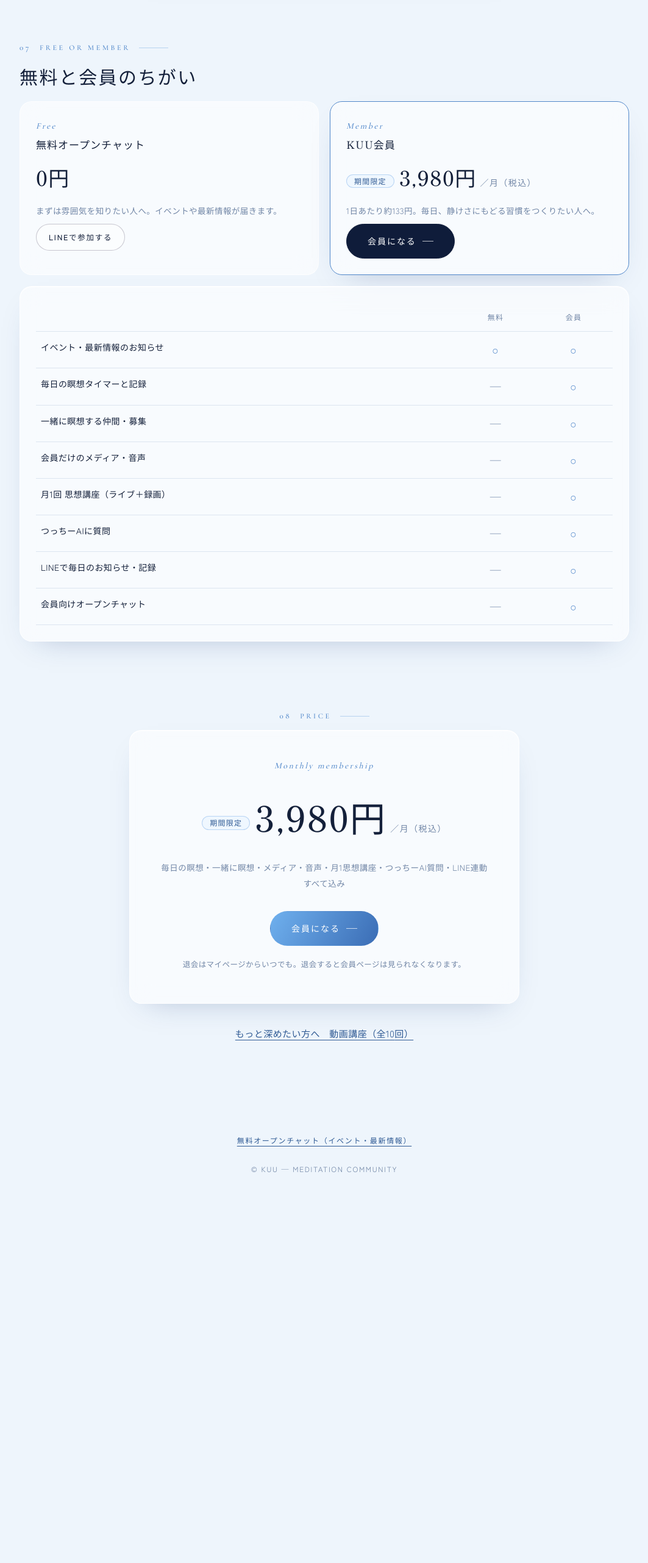
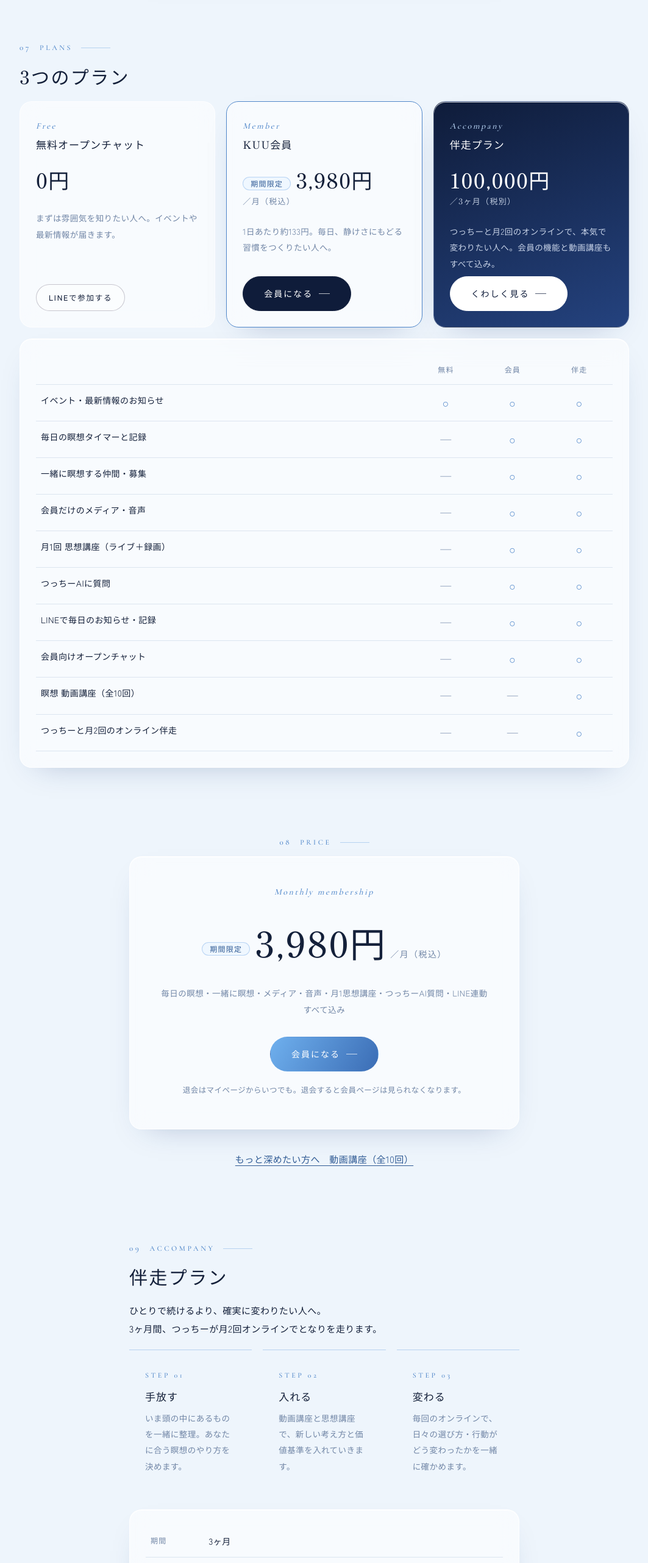
Before and after one commit to wclosetk8114-collab/meisou-community, a Next.js app: page / in a window 1280 px wide. Shown: the part 4484-7047 px from the top of the page at 61% size, without its empty margins (108-1171 px from the left). Before the commit the page ends 6522 px from the top, so only its background shows below. Built offline with nearby package versions, Linux system fonts and the light colour scheme.

Commit message:
伴走プラン（3ヶ月10万円・税別）を追加、3つのプラン比較に

```diff
--- a/app/globals.css
+++ b/app/globals.css
@@ -179,3 +179,7 @@
 .hdr.dark .nav a{color:rgba(235,243,255,.85)}
 .hdr.dark .nav a:hover{background:rgba(255,255,255,.1);color:#fff}
 .logo b{font-family:"Cormorant Garamond","Shippori Mincho",serif;font-size:22px;letter-spacing:.32em;font-weight:500}
+
+.plans .price small{display:block;margin:6px 0 0;font-size:13px}
+.plans .card{display:flex;flex-direction:column}
+.plans .card .btn{margin-top:auto;align-self:flex-start}
--- a/app/page.tsx
+++ b/app/page.tsx
@@ -12,15 +12,17 @@
   { t: "LINEでつながる", d: "毎晩のお知らせ、「瞑想した」で記録、質問もLINEから。続ける仕組みが手のひらに。" },
 ];
 
-const compare: [string, boolean, boolean][] = [
-  ["イベント・最新情報のお知らせ", true, true],
-  ["毎日の瞑想タイマーと記録", false, true],
-  ["一緒に瞑想する仲間・募集", false, true],
-  ["会員だけのメディア・音声", false, true],
-  ["月1回 思想講座（ライブ＋録画）", false, true],
-  ["つっちーAIに質問", false, true],
-  ["LINEで毎日のお知らせ・記録", false, true],
-  ["会員向けオープンチャット", false, true],
+const compare: [string, boolean, boolean, boolean][] = [
+  ["イベント・最新情報のお知らせ", true, true, true],
+  ["毎日の瞑想タイマーと記録", false, true, true],
+  ["一緒に瞑想する仲間・募集", false, true, true],
+  ["会員だけのメディア・音声", false, true, true],
+  ["月1回 思想講座（ライブ＋録画）", false, true, true],
+  ["つっちーAIに質問", false, true, true],
+  ["LINEで毎日のお知らせ・記録", false, true, true],
+  ["会員向けオープンチャット", false, true, true],
+  ["瞑想 動画講座（全10回）", false, false, true],
+  ["つっちーと月2回のオンライン伴走", false, false, true],
 ];
 
 const changes = [
@@ -135,9 +137,9 @@
 
         <section id="plans" className="section" style={{ paddingTop: 20 }}>
           <div className="wrap">
-            <p className="label"><b>07</b> Free or Member</p>
-            <h2>無料と会員のちがい</h2>
-            <div className="grid" style={{ alignItems: "stretch" }}>
+            <p className="label"><b>07</b> Plans</p>
+            <h2>3つのプラン</h2>
+            <div className="grid plans" style={{ alignItems: "stretch" }}>
               <div className="card flat">
                 <p className="en">Free</p>
                 <h3 style={{ margin: "4px 0" }}>無料オープンチャット</h3>
@@ -152,15 +154,23 @@
                 <p className="muted">1日あたり約{Math.round(SITE.monthly / 30)}円。毎日、静けさにもどる習慣をつくりたい人へ。</p>
                 <a href={joinHref()} className="btn">会員になる</a>
               </div>
+              <div className="card" style={{ background: "linear-gradient(160deg,#0f1c3a,#24427e)", color: "#fff", border: "1px solid rgba(255,255,255,.2)" }}>
+                <p className="en" style={{ color: "#bcd8f7" }}>Accompany</p>
+                <h3 style={{ margin: "4px 0", color: "#fff" }}>伴走プラン</h3>
+                <p className="price" style={{ fontSize: 34, color: "#fff" }}>{yen(SITE.bansou)}<small style={{ color: "rgba(230,240,255,.8)" }}>／{SITE.bansouMonths}ヶ月（税別）</small></p>
+                <p style={{ color: "rgba(230,240,255,.85)", fontSize: 13.5 }}>つっちーと月{SITE.bansouPerMonth}回のオンラインで、本気で変わりたい人へ。会員の機能と動画講座もすべて込み。</p>
+                <a href="#bansou" className="btn" style={{ background: "#fff", color: "#0f1c3a", borderColor: "#fff" }}>くわしく見る</a>
+              </div>
             </div>
             <div className="card" style={{ marginTop: 18, overflowX: "auto" }}>
               <table>
-                <thead><tr><th></th><th style={{ textAlign: "center" }}>無料</th><th style={{ textAlign: "center" }}>会員</th></tr></thead>
+                <thead><tr><th></th><th style={{ textAlign: "center" }}>無料</th><th style={{ textAlign: "center" }}>会員</th><th style={{ textAlign: "center" }}>伴走</th></tr></thead>
                 <tbody>
-                  {compare.map(([t, f, m]) => (
+                  {compare.map(([t, f, m, b]) => (
                     <tr key={t}><td>{t}</td>
                       <td style={{ textAlign: "center", fontSize: 18, color: f ? "var(--gold)" : "var(--sub)" }}>{f ? "○" : "—"}</td>
-                      <td style={{ textAlign: "center", fontSize: 18, color: m ? "var(--gold)" : "var(--sub)" }}>{m ? "○" : "—"}</td></tr>
+                      <td style={{ textAlign: "center", fontSize: 18, color: m ? "var(--gold)" : "var(--sub)" }}>{m ? "○" : "—"}</td>
+                      <td style={{ textAlign: "center", fontSize: 18, color: b ? "var(--gold)" : "var(--sub)" }}>{b ? "○" : "—"}</td></tr>
                   ))}
                 </tbody>
               </table>
@@ -182,6 +192,33 @@
             <p style={{ marginTop: 34 }}><Link href="/course">もっと深めたい方へ　動画講座（全{SITE.lessonsCount}回）</Link></p>
           </div>
         </section>
+
+        <section id="bansou" className="section" style={{ paddingTop: 20 }}>
+          <div className="narrow">
+            <p className="label"><b>09</b> Accompany</p>
+            <h2>伴走プラン</h2>
+            <p>ひとりで続けるより、確実に変わりたい人へ。<br />{SITE.bansouMonths}ヶ月間、つっちーが月{SITE.bansouPerMonth}回オンラインでとなりを走ります。</p>
+            <div className="flow" style={{ marginTop: 20, gridTemplateColumns: "repeat(auto-fit,minmax(170px,1fr))" }}>
+              <div><h3>手放す</h3><p className="muted">いま頭の中にあるものを一緒に整理。あなたに合う瞑想のやり方を決めます。</p></div>
+              <div><h3>入れる</h3><p className="muted">動画講座と思想講座で、新しい考え方と価値基準を入れていきます。</p></div>
+              <div><h3>変わる</h3><p className="muted">毎回のオンラインで、日々の選び方・行動がどう変わったかを一緒に確かめます。</p></div>
+            </div>
+            <div className="card" style={{ marginTop: 20 }}>
+              <table>
+                <tbody>
+                  <tr><th>期間</th><td>{SITE.bansouMonths}ヶ月</td></tr>
+                  <tr><th>オンライン</th><td>月{SITE.bansouPerMonth}回 × {SITE.bansouMonths}ヶ月（計{SITE.bansouPerMonth * SITE.bansouMonths}回）</td></tr>
+                  <tr><th>込みのもの</th><td>KUU会員のすべての機能／瞑想 動画講座（全{SITE.lessonsCount}回・資料つき）</td></tr>
+                  <tr><th>料金</th><td><b>{yen(SITE.bansou)}</b>（税別）／税込 {yen(SITE.bansouTaxIn)}</td></tr>
+                </tbody>
+              </table>
+              <div style={{ textAlign: "center", marginTop: 20 }}>
+                <a href={SITE.line} target="_blank" rel="noreferrer" className="btn gold">KUU公式LINEで相談する</a>
+                <p className="muted" style={{ marginTop: 10, fontSize: 12.5 }}>お申し込み・ご相談は、LINEから気軽にどうぞ。</p>
+              </div>
+            </div>
+          </div>
+        </section>
       </main>
       <footer><a href={SITE.freeOpenchat} target="_blank" rel="noreferrer">無料オープンチャット（イベント・最新情報）</a><br /><br />© {SITE.en}</footer>
     </>
--- a/lib/site.ts
+++ b/lib/site.ts
@@ -7,6 +7,11 @@
   course: 50000, // 税別
   courseTaxIn: 55000,
   lessonsCount: 10,
+  // 伴走プラン（3ヶ月・月2回オンライン・会員機能と動画講座込み）
+  bansou: 100000, // 税別
+  bansouTaxIn: 110000,
+  bansouMonths: 3,
+  bansouPerMonth: 2,
   // 会員向けLINEオープンチャット（会員ページだけに表示）
   openchat: "https://line.me/ti/g2/O0jG0dVL1dBCTZVCQ7psSwD3I8WQjSlBpR-Qtg?utm_source=invitation&utm_medium=link_copy&utm_campaign=default",
   // 無料のLINEオープンチャット（イベント・最新情報。だれでも入れる）
```
